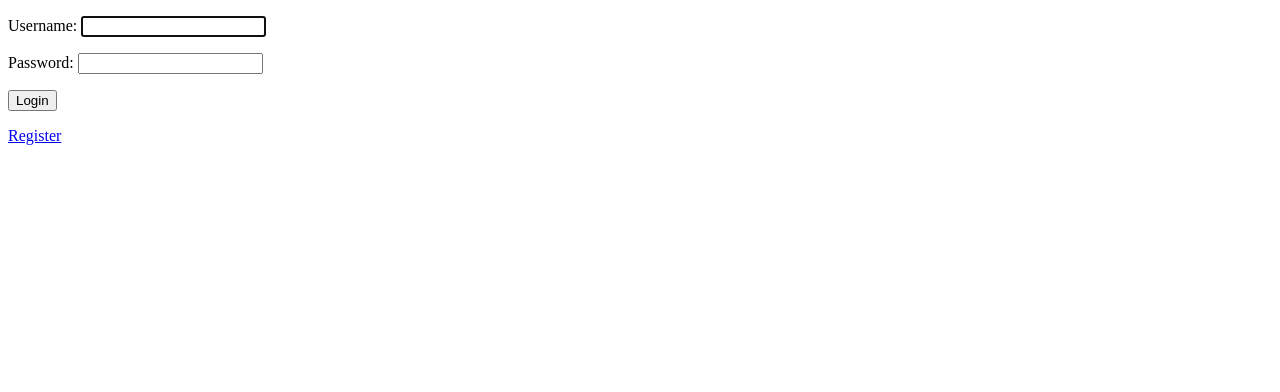
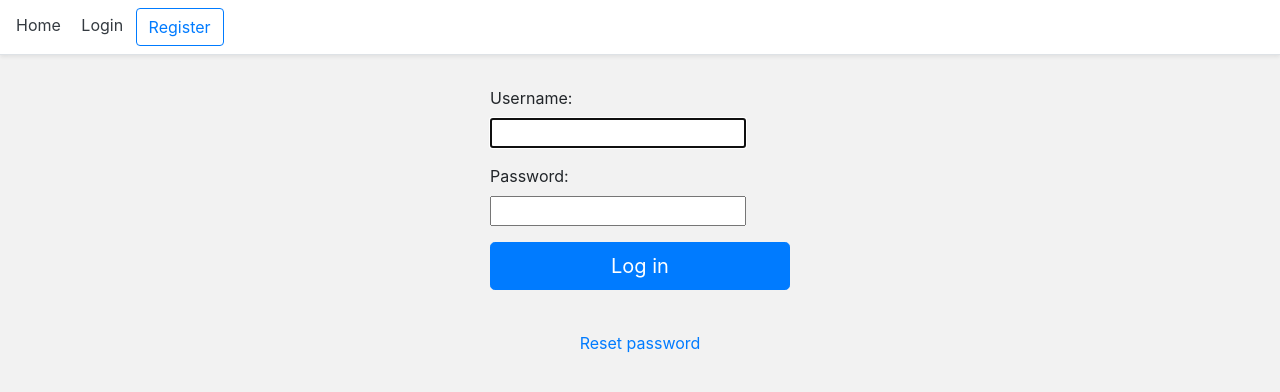
Before and after one commit to mhd-alto/GGC, a Django app: page /account/login/ in a window 1280 px wide. Shown: the top 392 px of the page. Run offline with Django 3.2, Linux system fonts and the light colour scheme; some libraries are stand-ins or nearby versions.

Commit message:
Authentication using django authentication views. Password change and reset views. By: Qusae

```diff
--- a/GGC/settings.py
+++ b/GGC/settings.py
@@ -136,3 +136,7 @@ MEDIA_ROOT = os.path.join(BASE_DIR, "media/")
 # Authentication related URLs
 LOGIN_REDIRECT_URL = 'home'
 LOGOUT_REDIRECT_URL = 'login'
+
+# Temp smtp server to reset password during development
+if DEBUG:
+    EMAIL_BACKEND = 'django.core.mail.backends.console.EmailBackend'
--- /dev/null
+++ b/account/templates/home/header.html
@@ -0,0 +1,33 @@
+<!DOCTYPE html>
+<html lang="en">
+<head>
+    <meta charset="UTF-8">
+    <title>Title</title>
+
+<style type="text/css">
+	  html {
+	    font-size: 16px;
+	  }
+	form {
+        width: 100%;
+    }
+</style>
+</head>
+<body>
+<div class="align-items-center p-2 px-md-2 mb-3 bg-white border-bottom shadow-sm">
+  <nav class="my-2 my-md-0 mr-md-3">
+  	{% if request.user.is_authenticated %}
+	  	<a class="p-2 text-dark" href="{% url 'home' %}">Home</a>
+	    <a class="p-2 text-dark" href="{% url 'password_change' %}">Change Password</a>
+	    <a class="btn btn-outline-primary" href="{% url 'logout' %}">Logout</a>
+        <a class="p-2 text-dark">{{request.user.username}}</a>
+	{% else %}
+		<a class="p-2 text-dark" href="{% url 'home' %}">Home</a>
+	    <a class="p-2 text-dark" href="{% url 'login' %}">Login</a>
+	    <a class="btn btn-outline-primary" href="{% url 'register' %}">Register</a>
+	{% endif %}
+
+  </nav>
+</div>
+</body>
+</html>
--- /dev/null
+++ b/account/templates/home/home.html
@@ -0,0 +1,15 @@
+<!DOCTYPE html>
+<html lang="en">
+<head>
+    <meta charset="UTF-8">
+    <title>Title</title>
+    <style>
+	body{
+		background-color: #f2f2f2;
+	}
+</style>
+</head>
+<body>
+
+</body>
+</html>
--- a/account/templates/registration/login.html
+++ b/account/templates/registration/login.html
@@ -1,15 +1,62 @@
-<!DOCTYPE html>
-<html lang="en">
-<head>
-    <meta charset="UTF-8">
-    <title>Title</title>
-</head>
-<body>
-<form method="post">
+{% include 'temp_home.html' %}
+{% load static %}
+
+{% block content %}
+
+<style type="text/css">
+  .form-signin {
+    width: 100%;
+    max-width: 330px;
+    padding: 15px;
+    margin: auto;
+    }
+
+  .form-signin form-control {
+    position: relative;
+    box-sizing: border-box;
+    height: auto;
+    padding: 10px;
+    font-size: 16px;
+  }
+  .form-signin form-control:focus {
+    z-index: 2;
+  }
+  .form-signin {
+    margin-bottom: -1px;
+    border-bottom-right-radius: 0;
+    border-bottom-left-radius: 0;
+  }
+  .form-signin {
+    margin-bottom: 10px;
+    border-top-left-radius: 0;
+    border-top-right-radius: 0;
+  }
+  .h3  {
+    text-align: center;
+  }
+</style>
+
+<form class="form-signin" method="post">
+<div class="d-flex flex-column pb-3">
         {{ form.as_p }}
         {% csrf_token %}
-        <p><input type="submit" value="Login"></p>
-    </form>
-<a href="{% url 'register' %}">Register</a>
-</body>
-</html>
+        <button class="btn btn-lg btn-primary btn-block" type="submit">Log in</button>
+   </div> </form>
+  {% if login_form.non_field_errors %}
+    <div style="color: red">
+      <p>{{login_form.non_field_errors}}</p>
+    </div>
+
+  {% endif %}
+
+
+
+</form>
+
+<div class="d-flex flex-column">
+  <a class="m-auto" href="{% url 'password_reset' %}">Reset password</a>
+</div>
+
+
+
+{% endblock content %}
--- /dev/null
+++ b/account/templates/registration/password_reset_subject.txt
@@ -0,0 +1 @@
+GGC Community account's password reset
--- a/account/urls.py
+++ b/account/urls.py
@@ -1,11 +1,29 @@
 from django.urls import path
 from . import views
 from django.contrib.auth import views as auth_views
-
 
 # Account's URLs
 urlpatterns = [
     path('register/', views.register, name='register'),
     path('login/', auth_views.LoginView.as_view(), name='login'),
     path('logout/', auth_views.LogoutView.as_view(), name='logout'),
-]
+    path('password_change/done/',
+         auth_views.PasswordChangeDoneView.as_view(template_name='registration/password_change_done.html'),
+         name='password_change_done'),
+
+    path('password_change/', auth_views.PasswordChangeView.as_view(template_name='registration/password_change.html'),
+         name='password_change'),
+
+    path('password_reset/done/',
+         auth_views.PasswordResetCompleteView.as_view(template_name='registration/password_reset_done.html'),
+         name='password_reset_done'),
+
+    path('reset/<uidb64>/<token>/', auth_views.PasswordResetConfirmView.as_view(), name='password_reset_confirm'),
+    path('password_reset/', auth_views.PasswordResetView.as_view(), name='registration/password_reset'),
+
+    path('reset/done/',
+         auth_views.PasswordResetCompleteView.as_view(template_name='registration/password_reset_complete.html'),
+         name='password_reset_complete'),
+    path('reset/', auth_views.PasswordResetView.as_view(template_name='registration/password_reset_form.html')
+         , name='password_reset'),
+    ]
--- a/templates/temp_home.html
+++ b/templates/temp_home.html
@@ -1,18 +1,16 @@
 <!DOCTYPE html>
-<html lang="en">
+<html lang=en>
 <head>
-    <meta charset="UTF-8">
-    <title>Title</title>
+    <meta charset="utf-8">
+    <meta name="viewport" content="width=device-width, initial-scale=1, shrink-to-fit=no">
+	<link rel="stylesheet" href="https://stackpath.bootstrapcdn.com/bootstrap/4.3.1/css/bootstrap.min.css" integrity="sha384-ggOyR0iXCbMQv3Xipma34MD+dH/1fQ784/j6cY/iJTQUOhcWr7x9JvoRxT2MZw1T" crossorigin="anonymous">
 </head>
 <body>
-<h1>Home</h1>
-{% if request.user.is_authenticated %}
-    {{ request.user.username }}
-    <a href="{% url 'logout' %}">Logout</a>
-    {% else %}
-    <a href="{% url 'register' %}">Register</a>
-    <a href="{% url 'login' %}">Login</a>
-{% endif %}
-
+{% include 'home/header.html' %}
+{% include 'home/home.html' %}
+<div class="main">
+	{% block content %}
+	{% endblock content %}
+</div>
 </body>
 </html>
```
Also changed, not shown: account/templates/registration/password_change.html (added, +52 -0 lines), account/templates/registration/password_change_done.html (added, +12 -0 lines), account/templates/registration/password_reset_complete.html (added, +11 -0 lines), account/templates/registration/password_reset_confirm.html (added, +53 -0 lines), account/templates/registration/password_reset_done.html (added, +18 -0 lines), account/templates/registration/password_reset_email.html (added, +10 -0 lines), account/templates/registration/password_reset_form.html (added, +45 -0 lines), account/templates/registration/register.html (+70 -15 lines), account/forms.py (line endings or trailing spaces).
